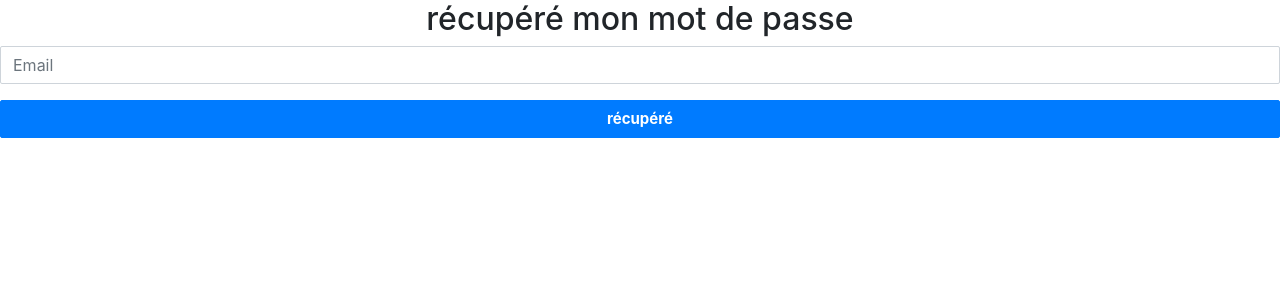
After one commit to Kenzalunaa/DigitallParis, a PHP site: page /view/forget.php in a window 1280 px wide. The commit adds this page. Shown: the top 300 px of the page. Run offline with PHP 8.4, Linux system fonts and the light colour scheme.

Commit message:
Add files via upload

```diff
--- a/view/config.php
+++ b/view/config.php
@@ -1,5 +1,5 @@
 <?php
-    try
+    try //Conneexion à la BDD (base de données)
     {
         $bdd = new PDO("mysql:host=localhost;dbname=nom_de_la_base_de_donnees;charset=utf8", "root", "");
     }
--- a/view/deconnexion.php
+++ b/view/deconnexion.php
@@ -1,7 +1,7 @@
 <?php
-    session_start();
+    session_start(); //On démarre une session
 
-    session_destroy();
-    header('Location:../index.php');
+    session_destroy(); //On détruit une session
+    header('Location:../index.php'); //On redirige vers index.php
     exit;
     ?>
--- /dev/null
+++ b/view/forget.php
@@ -0,0 +1,50 @@
+
+<!DOCTYPE html>
+<html lang="en" dir="ltr">
+  <head>
+    <meta charset="UTF-8">
+    <meta name="viewport" content="width=device-width, initial-scale=1.0">
+    <meta name="author" content="NoS1gnal"/>
+<!---CSS de la page charger avec ces liens--->
+    <link href="https://cdnjs.cloudflare.com/ajax/libs/magnific-popup.js/1.1.0/magnific-popup.min.css" rel="stylesheet" />
+    <link rel="stylesheet" href="https://maxcdn.bootstrapcdn.com/bootstrap/4.3.1/css/bootstrap.min.css">
+    <title>Mot de passe oublié</title>
+  </head>
+  <body>
+<!--- Formulaire de récupération de mdp (mot de passe) --->
+      <div align="center">
+        <form action="traitement.php" method="post">
+            <h2 class="text-center">récupéré mon mot de passe</h2>
+            <div class="form-group">
+                <input type="email" name="email" class="form-control" placeholder="Email" required="required" autocomplete="off">
+            </div>
+            <div class="form-group">
+                <button type="submit" class="btn btn-primary btn-block">récupéré</button>
+            </div>
+        </form>
+<!--- CSS --->
+        <style>
+            .login-form {
+                width: 340px;
+                margin: 50px auto;
+            }
+            .login-form form {
+                margin-bottom: 15px;
+                background: #f7f7f7;
+                box-shadow: 0px 2px 2px rgba(0, 0, 0, 0.3);
+                padding: 30px;
+            }
+            .login-form h2 {
+                margin: 0 0 15px;
+            }
+            .form-control, .btn {
+                min-height: 38px;
+                border-radius: 2px;
+            }
+            .btn {
+                font-size: 15px;
+                font-weight: bold;
+            }
+        </style>
+  </body>
+</html>
--- a/view/offres.php
+++ b/view/offres.php
@@ -2,11 +2,13 @@
 <!DOCTYPE html>
 <html lang="en" dir="ltr">
   <head>
+<!---CSS de la page charger avec ces liens--->
     <meta charset="utf-8">
     <link href="https://cdnjs.cloudflare.com/ajax/libs/magnific-popup.js/1.1.0/magnific-popup.min.css" rel="stylesheet" />
     <link rel="stylesheet" href="https://maxcdn.bootstrapcdn.com/bootstrap/4.3.1/css/bootstrap.min.css">
     <title></title>
   </head>
+<!--- Page de Stripe + redirection au formulaire de Stripe --->
   <body>
     <div>
         <h2>Lockness</h2>
@@ -17,6 +19,7 @@
       - Maintenance et mises à jour <br> <br>
     </div>
     <form action="paiement.php" method="POST">
+<!--- Javascript (Pop-up de paiement de Stripe) --->
   <script
     src="https://checkout.stripe.com/checkout.js" class="stripe-button"
     data-key="pk_test_51HHR2GIQqt5dh3sVhLfrQgG3Hr5JGUaRaX9daMVnkoZ62baMEVRWeeltc3Nyb1JBpcpSY8hefnSFduyrL75i3T5d00gX27Cdoc"
--- a/view/paiement.php
+++ b/view/paiement.php
@@ -5,13 +5,14 @@
     <title></title>
   </head>
   <body>
-  <!--  <meta http-equiv="refresh" content="5; verifications.php"/> -->
+<!-- On raffraichi la page après 5 seconde pour passer à la suivante -->
     <meta http-equiv="refresh" content="5 ; url=verifications.php">
   </body>
 </html>
     <?php
-  require_once('../stripe-php-7.61.0/init.php'); // Ne pas oublier cte ligne +modifier lien vers la bonne librairie
+  require_once('../stripe-php-7.61.0/init.php'); //Librairie de Stripe pour le formulaire de paiement
 
+//Clé secrete API de Stripe (obtenue via le mode test du compte)
 \Stripe\Stripe::setApiKey("sk_test_51HHR2GIQqt5dh3sV0DYPhNTPJSZUg2eIp9gMapWGRww55iHHdvVgCqsMWLeiWki1CuYP3wVDhPuhn6ToL8wrIrOj00enJsby6p");
 
   $token  = $_POST['stripeToken'];
```
Also changed, not shown: view/connexion.php (+6 -4 lines), view/inscription.php (+5 -2 lines), view/landing.php (+6 -6 lines), view/verifications.php (+12 -9 lines).
